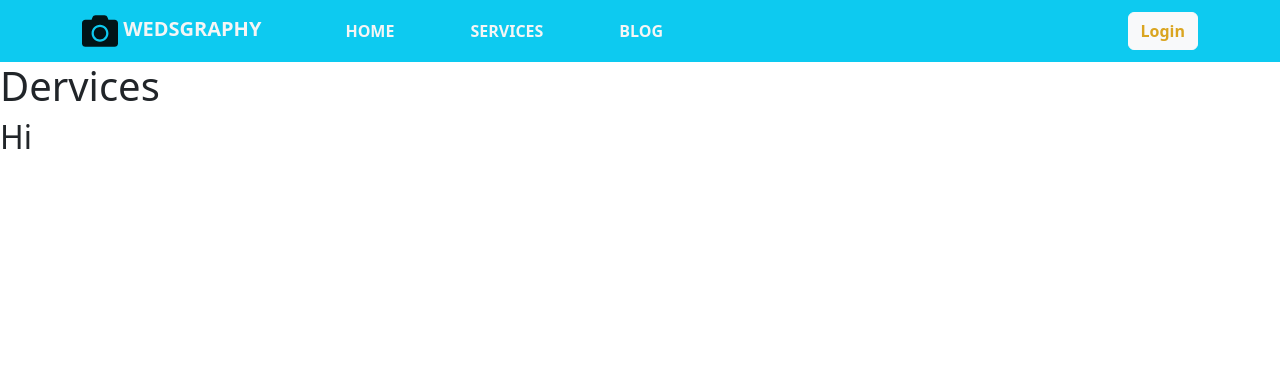
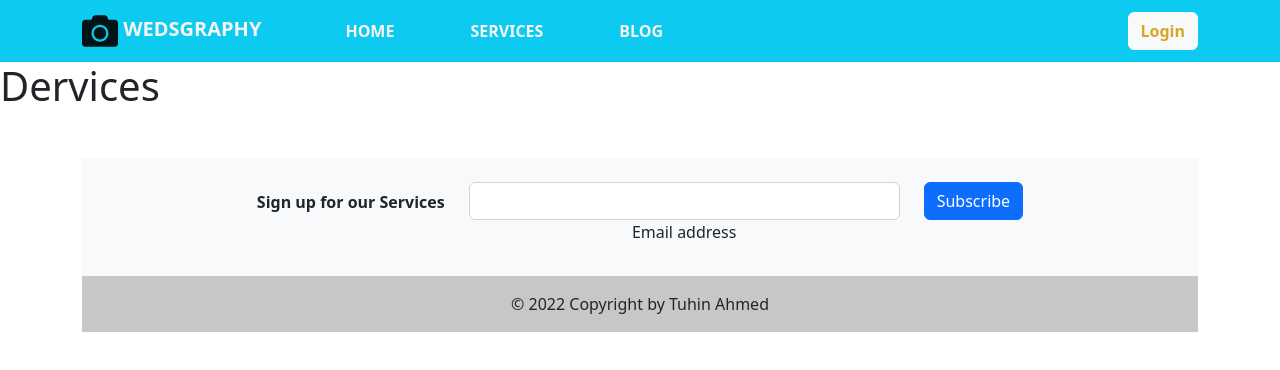
Before and after one commit to tuhinahmed-cse/-WEDSGRAPHY, a React (Create React App) app: page /services in a window 1280 px wide. Shown: the top 370 px of the page. Built offline with nearby package versions, Linux system fonts and the light colour scheme; no server answers.

Commit message:
footer part add

```diff
--- a/src/Pages/SharedPages/Footer/Footer.js
+++ b/src/Pages/SharedPages/Footer/Footer.js
@@ -1,9 +1,58 @@
 import React from 'react';
+import { Link } from 'react-router-dom';
 
 const Footer = () => {
     return (
         <div>
-            <h2>Hi</h2>
+            <div class="container my-5">
+
+<footer class="bg-light text-center">
+
+<div class="container p-4 pb-0">
+
+  <section class="">
+    <form action="">
+
+      <div class="row d-flex justify-content-center">
+
+        <div class="col-auto">
+          <p class="pt-2">
+            <strong>Sign up for our Services</strong>
+          </p>
+        </div>
+
+
+
+        <div class="col-md-5 col-12">
+
+          <div class="form-outline mb-4">
+            <input type="email" id="form5Example2" class="form-control" />
+            <label class="form-label" for="form5Example2">Email address</label>
+          </div>
+        </div>
+
+        <div class="col-auto">
+
+          <Link to='/register'><button type="submit" class="btn btn-primary mb-4">
+            Subscribe
+          </button></Link>
+        </div>
+
+      </div>
+
+    </form>
+  </section>
+
+</div>
+
+<div class="text-center p-3" style={{backgroundColor: 'rgba(0, 0, 0, 0.2)'}}>
+  © 2022 Copyright by Tuhin Ahmed
+
+</div>
+
+</footer>
+
+</div>
         </div>
     );
 };
```
